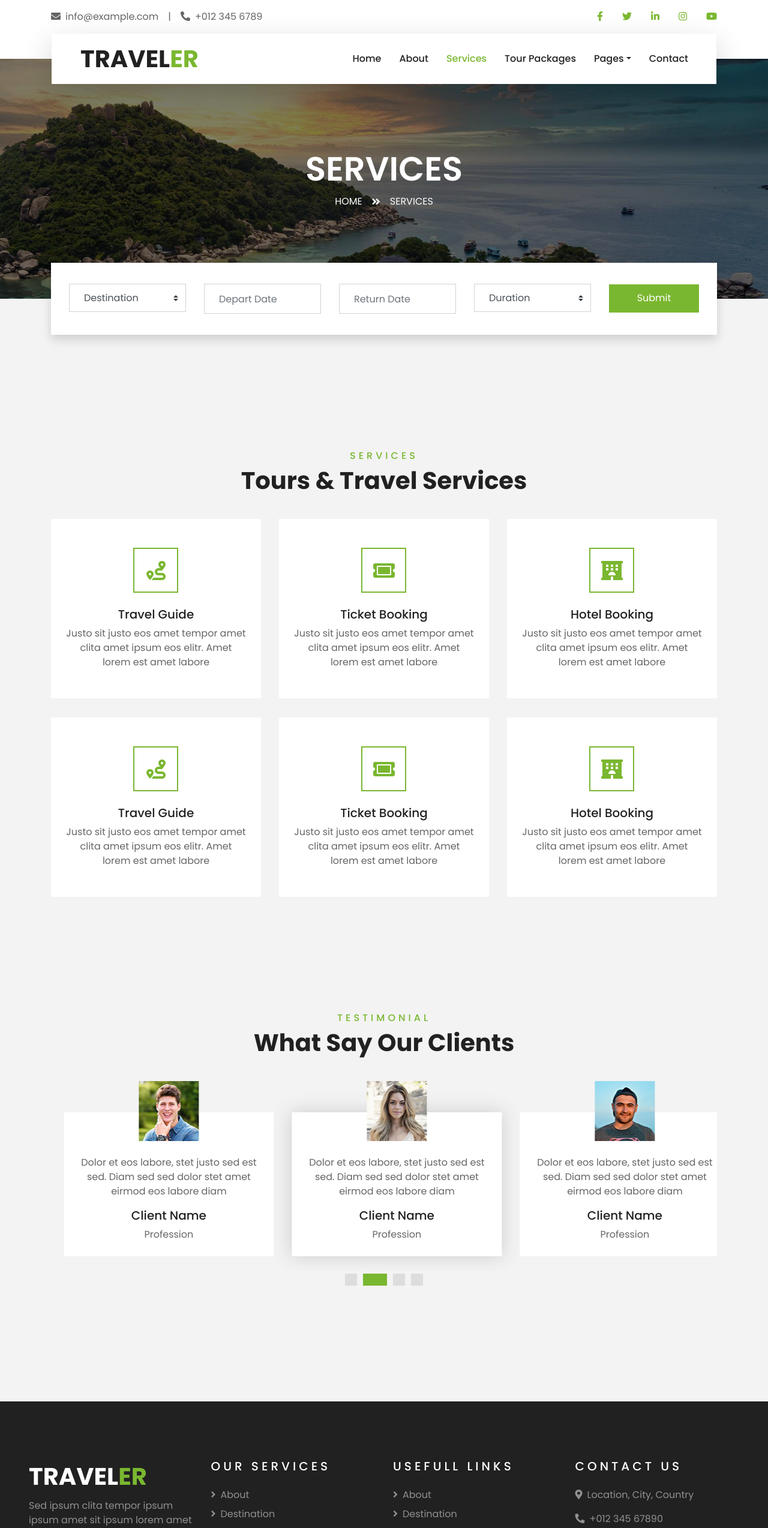
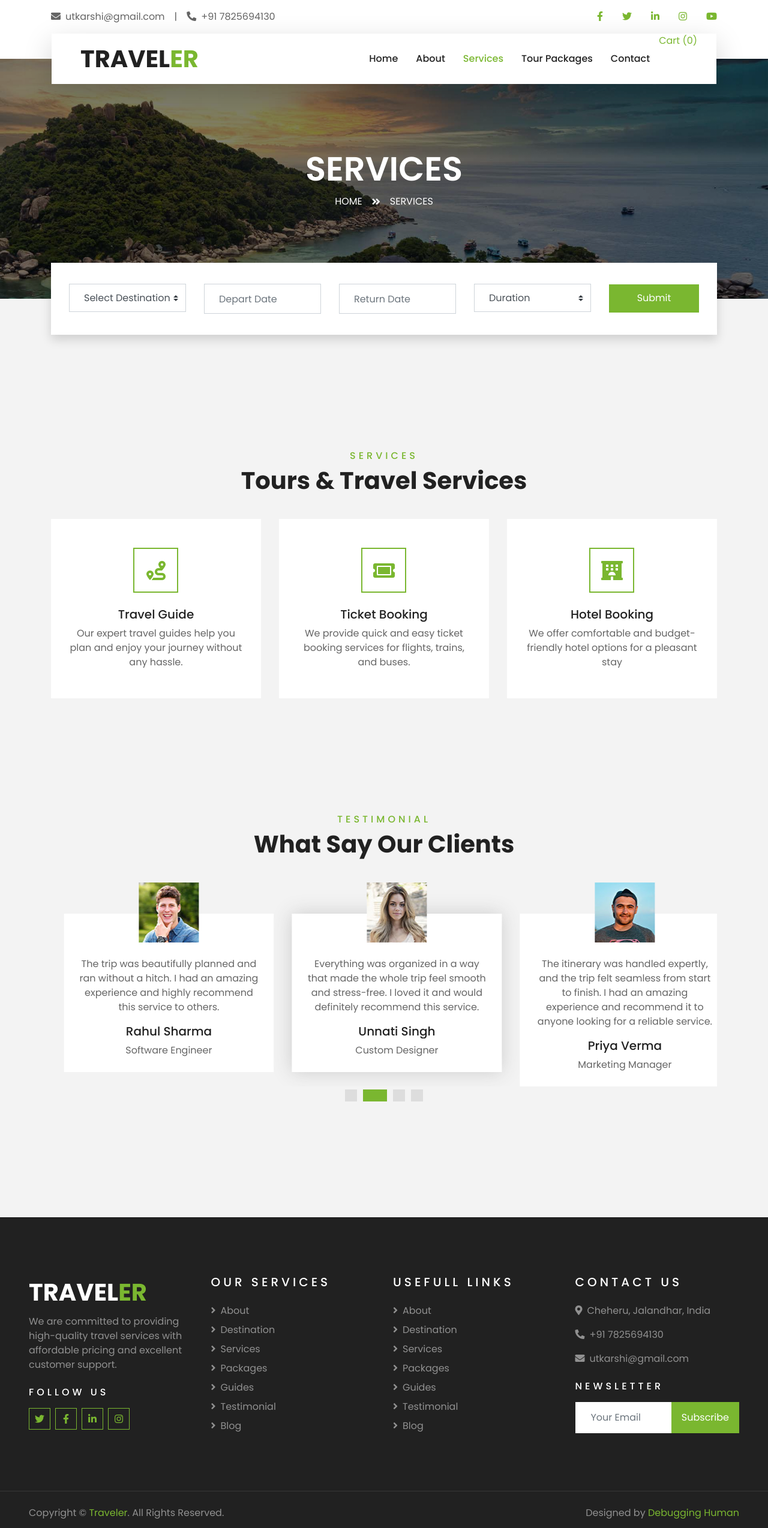
Before and after one commit to utkarshisingh/traveler-travel-agency-website, a plain HTML site: page service.html in a window 1280 px wide. Shown: the top 2547 px of the page at 60% size. Drawn offline with nearby package versions, Linux system fonts and the light colour scheme.

Commit message:
Update service.html

```diff
--- a/service.html
+++ b/service.html
@@ -33,26 +33,26 @@
             <div class="row">
                 <div class="col-lg-6 text-center text-lg-left mb-2 mb-lg-0">
                     <div class="d-inline-flex align-items-center">
-                        <p><i class="fa fa-envelope mr-2"></i>info@example.com</p>
+                        <p><i class="fa fa-envelope mr-2"></i>utkarshi@gmail.com</p>
                         <p class="text-body px-3">|</p>
-                        <p><i class="fa fa-phone-alt mr-2"></i>+012 345 6789</p>
+                        <p><i class="fa fa-phone-alt mr-2"></i>+91 7825694130</p>
                     </div>
                 </div>
                 <div class="col-lg-6 text-center text-lg-right">
                     <div class="d-inline-flex align-items-center">
-                        <a class="text-primary px-3" href="">
+                        <a class="text-primary px-3" href="https://www.facebook.com/profile.php?id=61572640974966">
                             <i class="fab fa-facebook-f"></i>
                         </a>
-                        <a class="text-primary px-3" href="">
+                        <a class="text-primary px-3" href="https://x.com/utkarshisingh">
                             <i class="fab fa-twitter"></i>
                         </a>
-                        <a class="text-primary px-3" href="">
+                        <a class="text-primary px-3" href="https://www.linkedin.com/in/utkarshi-singh/">
                             <i class="fab fa-linkedin-in"></i>
                         </a>
-                        <a class="text-primary px-3" href="">
+                        <a class="text-primary px-3" href="https://www.instagram.com/breezytrend/">
                             <i class="fab fa-instagram"></i>
                         </a>
-                        <a class="text-primary pl-3" href="">
+                        <a class="text-primary pl-3" href="https://www.youtube.com/@learninglighthouse-25">
                             <i class="fab fa-youtube"></i>
                         </a>
                     </div>
@@ -79,17 +79,8 @@
                         <a href="about.html" class="nav-item nav-link">About</a>
                         <a href="service.html" class="nav-item nav-link active">Services</a>
                         <a href="package.html" class="nav-item nav-link">Tour Packages</a>
-                        <div class="nav-item dropdown">
-                            <a href="#" class="nav-link dropdown-toggle" data-toggle="dropdown">Pages</a>
-                            <div class="dropdown-menu border-0 rounded-0 m-0">
-                                <a href="blog.html" class="dropdown-item">Blog Grid</a>
-                                <a href="single.html" class="dropdown-item">Blog Detail</a>
-                                <a href="destination.html" class="dropdown-item">Destination</a>
-                                <a href="guide.html" class="dropdown-item">Travel Guides</a>
-                                <a href="testimonial.html" class="dropdown-item">Testimonial</a>
-                            </div>
-                        </div>
                         <a href="contact.html" class="nav-item nav-link">Contact</a>
+                        <a href="cart.html">Cart (<span id="cart-count">0</span>)</a>
                     </div>
                 </div>
             </nav>
@@ -127,23 +118,27 @@
                                         <div class="mb-3 mb-md-0">
                                             <select class="custom-select px-4" style="height: 47px;" id="destination" name="destination" required="required">
                                                 <option selected>Destination</option>
-                                                <option value="1">Destination 1</option>
-                                                <option value="2">Destination 2</option>
-                                                <option value="3">Destination 3</option>
-                                            </select>
+                                                <option value="" disabled selected>Select Destination</option>
+                                                <option value="Goa">Goa</option>
+                                                <option value="Manali">Manali</option>
+                                                <option value="Jaipur">Jaipur</option>
+                                                <option value="Kerala">Kerala</option>
+                                                <option value="Dubai">Dubai</option>
+                                                <option value="Paris">Paris</option>
+                                                </select>
                                         </div>
                                     </div>
                                     <div class="col-md-3">
                                         <div class="mb-3 mb-md-0">
                                             <div class="date" id="date1" data-target-input="nearest">
-                                                <input type="text" onfocus="(this.type='date')" onblur="(this.type='text')" id="depart-date" name="depart-date" class="form-control p-4 " placeholder="Depart Date"  required="required"/>
+                                                <input type="text" onfocus="(this.type='date')" onblur="(this.type='text')" id="depart-date" name="depart_date" class="form-control p-4 " placeholder="Depart Date"  required="required"/>
                                             </div>
                                         </div>
                                     </div>
                                     <div class="col-md-3">
                                         <div class="mb-3 mb-md-0">
                                             <div class="date" id="date2" data-target-input="nearest">
-                                                <input type="text" onfocus="(this.type='date')" onblur="(this.type='text')" id="return-date" name="return-date" class="form-control p-4 " placeholder="Return Date"  required="required"/>
+                                                <input type="text" onfocus="(this.type='date')" onblur="(this.type='text')" id="return-date" name="return_date" class="form-control p-4 " placeholder="Return Date"  required="required"/>
                                             </div>
                                         </div>
                                     </div>
@@ -151,9 +146,11 @@
                                         <div class="mb-3 mb-md-0">
                                             <select class="custom-select px-4" id="duration" name="duration" style="height: 47px;" required="required">
                                                 <option selected>Duration</option>
-                                                <option value="1">Duration 1</option>
-                                                <option value="2">Duration 2</option>
-                                                <option value="3">Duration 3</option>
+                                                <option value="2 Days">2 Days</option>
+                                                <option value="3 Days">3 Days</option>
+                                                <option value="5 Days">5 Days</option>
+                                                <option value="7 Days">1 Week</option>
+                                                <option value="10 Days">10 Days</option>
                                             </select>
                                         </div>
                                     </div>
@@ -183,42 +180,21 @@
                     <div class="service-item bg-white text-center mb-2 py-5 px-4">
                         <i class="fa fa-2x fa-route mx-auto mb-4"></i>
                         <h5 class="mb-2">Travel Guide</h5>
-                        <p class="m-0">Justo sit justo eos amet tempor amet clita amet ipsum eos elitr. Amet lorem est amet labore</p>
+                        <p class="m-0">Our expert travel guides help you plan and enjoy your journey without any hassle.</p>
                     </div>
                 </div>
                 <div class="col-lg-4 col-md-6 mb-4">
                     <div class="service-item bg-white text-center mb-2 py-5 px-4">
                         <i class="fa fa-2x fa-ticket-alt mx-auto mb-4"></i>
                         <h5 class="mb-2">Ticket Booking</h5>
-                        <p class="m-0">Justo sit justo eos amet tempor amet clita amet ipsum eos elitr. Amet lorem est amet labore</p>
+                        <p class="m-0">We provide quick and easy ticket booking services for flights, trains, and buses.</p>
                     </div>
                 </div>
                 <div class="col-lg-4 col-md-6 mb-4">
                     <div class="service-item bg-white text-center mb-2 py-5 px-4">
                         <i class="fa fa-2x fa-hotel mx-auto mb-4"></i>
                         <h5 class="mb-2">Hotel Booking</h5>
-                        <p class="m-0">Justo sit justo eos amet tempor amet clita amet ipsum eos elitr. Amet lorem est amet labore</p>
-                    </div>
-                </div>
-                <div class="col-lg-4 col-md-6 mb-4">
-                    <div class="service-item bg-white text-center mb-2 py-5 px-4">
-                        <i class="fa fa-2x fa-route mx-auto mb-4"></i>
-                        <h5 class="mb-2">Travel Guide</h5>
-                        <p class="m-0">Justo sit justo eos amet tempor amet clita amet ipsum eos elitr. Amet lorem est amet labore</p>
-                    </div>
-                </div>
-                <div class="col-lg-4 col-md-6 mb-4">
-                    <div class="service-item bg-white text-center mb-2 py-5 px-4">
-                        <i class="fa fa-2x fa-ticket-alt mx-auto mb-4"></i>
-                        <h5 class="mb-2">Ticket Booking</h5>
-                        <p class="m-0">Justo sit justo eos amet tempor amet clita amet ipsum eos elitr. Amet lorem est amet labore</p>
-                    </div>
-                </div>
-                <div class="col-lg-4 col-md-6 mb-4">
-                    <div class="service-item bg-white text-center mb-2 py-5 px-4">
-                        <i class="fa fa-2x fa-hotel mx-auto mb-4"></i>
-                        <h5 class="mb-2">Hotel Booking</h5>
-                        <p class="m-0">Justo sit justo eos amet tempor amet clita amet ipsum eos elitr. Amet lorem est amet labore</p>
+                        <p class="m-0">We offer comfortable and budget-friendly hotel options for a pleasant stay</p>
                     </div>
                 </div>
             </div>
@@ -238,37 +214,37 @@
                 <div class="text-center pb-4">
                     <img class="img-fluid mx-auto" src="img/testimonial-1.jpg" style="width: 100px; height: 100px;" >
                     <div class="testimonial-text bg-white p-4 mt-n5">
-                        <p class="mt-5">Dolor et eos labore, stet justo sed est sed. Diam sed sed dolor stet amet eirmod eos labore diam
+                        <p class="mt-5">The trip was beautifully planned and ran without a hitch. I had an amazing experience and highly recommend this service to others.
                         </p>
-                        <h5 class="text-truncate">Client Name</h5>
-                        <span>Profession</span>
+                        <h5 class="text-truncate">Rahul Sharma</h5>
+                        <span>Software Engineer</span>
                     </div>
                 </div>
                 <div class="text-center">
                     <img class="img-fluid mx-auto" src="img/testimonial-2.jpg" style="width: 100px; height: 100px;" >
                     <div class="testimonial-text bg-white p-4 mt-n5">
-                        <p class="mt-5">Dolor et eos labore, stet justo sed est sed. Diam sed sed dolor stet amet eirmod eos labore diam
+                        <p class="mt-5">Everything was organized in a way that made the whole trip feel smooth and stress-free. I loved it and would definitely recommend this service.
                         </p>
-                        <h5 class="text-truncate">Client Name</h5>
-                        <span>Profession</span>
+                        <h5 class="text-truncate">Unnati Singh</h5>
+                        <span>Custom Designer</span>
                     </div>
                 </div>
                 <div class="text-center">
                     <img class="img-fluid mx-auto" src="img/testimonial-3.jpg" style="width: 100px; height: 100px;" >
                     <div class="testimonial-text bg-white p-4 mt-n5">
-                        <p class="mt-5">Dolor et eos labore, stet justo sed est sed. Diam sed sed dolor stet amet eirmod eos labore diam
+                        <p class="mt-5">The itinerary was handled expertly, and the trip felt seamless from start to finish. I had an amazing experience and recommend it to anyone looking for a reliable service.
                         </p>
-                        <h5 class="text-truncate">Client Name</h5>
-                        <span>Profession</span>
+                        <h5 class="text-truncate">Priya Verma</h5>
+                        <span>Marketing Manager</span>
                     </div>
                 </div>
                 <div class="text-center">
                     <img class="img-fluid mx-auto" src="img/testimonial-4.jpg" style="width: 100px; height: 100px;" >
                     <div class="testimonial-text bg-white p-4 mt-n5">
-                        <p class="mt-5">Dolor et eos labore, stet justo sed est sed. Diam sed sed dolor stet amet eirmod eos labore diam
+                        <p class="mt-5">The trip organization was top-notch and everything went smoothly. I had an amazing time and would highly recommend this service to others.
                         </p>
-                        <h5 class="text-truncate">Client Name</h5>
-                        <span>Profession</span>
+                        <h5 class="text-truncate">Arav Mehta</h5>
+                        <span>Entrepreneur</span>
                     </div>
                 </div>
             </div>
@@ -284,13 +260,13 @@
                 <a href="" class="navbar-brand">
                     <h1 class="text-primary"><span class="text-white">TRAVEL</span>ER</h1>
                 </a>
-                <p>Sed ipsum clita tempor ipsum ipsum amet sit ipsum lorem amet labore rebum lorem ipsum dolor. No sed vero lorem dolor dolor</p>
+                <p>We are committed to providing high-quality travel services with affordable pricing and excellent customer support.</p>
                 <h6 class="text-white text-uppercase mt-4 mb-3" style="letter-spacing: 5px;">Follow Us</h6>
                 <div class="d-flex justify-content-start">
-                    <a class="btn btn-outline-primary btn-square mr-2" href="#"><i class="fab fa-twitter"></i></a>
-                    <a class="btn btn-outline-primary btn-square mr-2" href="#"><i class="fab fa-facebook-f"></i></a>
-                    <a class="btn btn-outline-primary btn-square mr-2" href="#"><i class="fab fa-linkedin-in"></i></a>
-                    <a class="btn btn-outline-primary btn-square" href="#"><i class="fab fa-instagram"></i></a>
+                    <a class="btn btn-outline-primary btn-square mr-2" href="https://x.com/utkarshisingh" target="_blank"><i class="fab fa-twitter"></i></a>
+                    <a class="btn btn-outline-primary btn-square mr-2" href="https://www.facebook.com/profile.php?id=61572640974966" target="_blank"><i class="fab fa-facebook-f"></i></a>
+                    <a class="btn btn-outline-primary btn-square mr-2" href="https://www.linkedin.com/in/utkarshi-singh/" target="_blank"><i class="fab fa-linkedin-in"></i></a>
+                    <a class="btn btn-outline-primary btn-square" href="https://www.instagram.com/breezytrend/" target="_blank"><i class="fab fa-instagram"></i></a>
                 </div>
             </div>
             <div class="col-lg-3 col-md-6 mb-5">
@@ -319,9 +295,9 @@
             </div>
             <div class="col-lg-3 col-md-6 mb-5">
                 <h5 class="text-white text-uppercase mb-4" style="letter-spacing: 5px;">Contact Us</h5>
-                <p><i class="fa fa-map-marker-alt mr-2"></i>Location, City, Country</p>
-                <p><i class="fa fa-phone-alt mr-2"></i>+012 345 67890</p>
-                <p><i class="fa fa-envelope mr-2"></i>info@example.com</p>
+                <p><i class="fa fa-map-marker-alt mr-2"></i>Cheheru, Jalandhar, India</p>
+                <p><i class="fa fa-phone-alt mr-2"></i>+91 7825694130</p>
+                <p><i class="fa fa-envelope mr-2"></i>utkarshi@gmail.com</p>
                 <h6 class="text-white text-uppercase mt-4 mb-3" style="letter-spacing: 5px;">Newsletter</h6>
                 <div class="w-100">
                     <form action="newsletter_sub.php" method="post">
```
